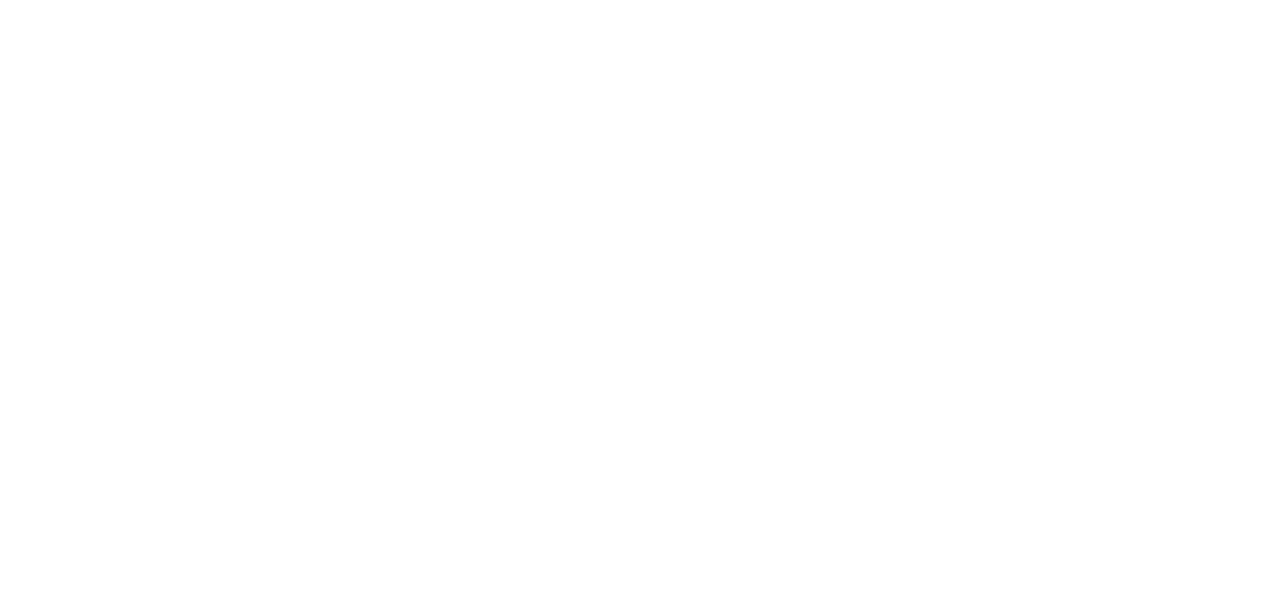
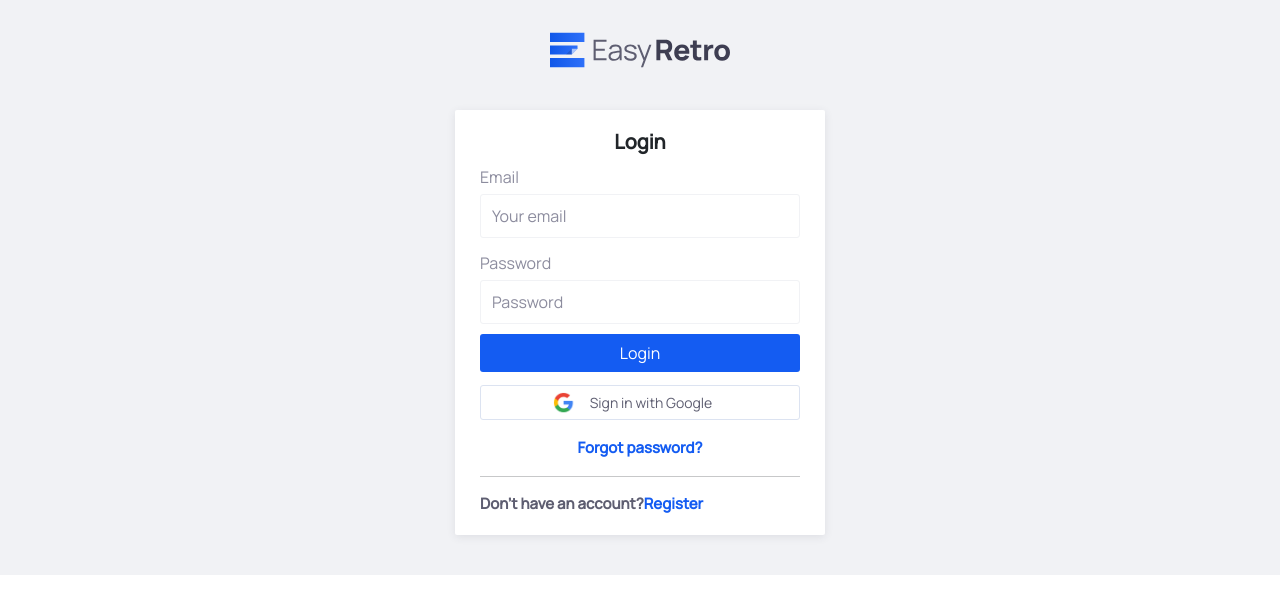
Before and after one commit to Amas9nine/solid-retro, a React (Create React App) app: page /login in a window 1280 px wide. Before the commit this address had no page. Shown: the top 614 px of the page. Built offline with nearby package versions, Linux system fonts and the light colour scheme.

Commit message:
feat: login page layout

```diff
--- a/package.json
+++ b/package.json
@@ -19,10 +19,12 @@
     "react": "^18.2.0",
     "react-bootstrap": "^2.4.0",
     "react-dom": "^18.2.0",
+    "react-google-recaptcha": "^2.1.0",
     "react-i18next": "^11.17.3",
     "react-redux": "^8.0.2",
     "react-router-dom": "^6.3.0",
     "react-scripts": "5.0.1",
+    "recaptcha": "^1.2.1",
     "sass": "^1.53.0",
     "web-vitals": "^2.1.0"
   },
--- a/public/locales/en/translation.json
+++ b/public/locales/en/translation.json
@@ -71,6 +71,17 @@
         "sign_in": "Sign in with Google",
         "account": "Already have an account?",
         "login": "Login"
+    },
+    "login":{
+        "login": "Login",
+        "email": "Email",
+        "placeholder_email": "Your email",
+        "password": "Password",
+        "login_btn": "Login",
+        "sign_in_btn": "Sign in with Google",
+        "forgot_password": "Forgot password?",
+        "account": "Don't have an account?",
+        "register": "Register"
     },
     "jumbotron": {
         "title": "Improve with Fun Sprint Retrospectives",
--- a/src/App.js
+++ b/src/App.js
@@ -4,6 +4,7 @@
 import RegisterPage from "./pages/registerPage/RegisterPage";
 import FeaturesPage from "./pages/FeaturesPage/FeaturesPage";
 import Aboutpage from "./pages/AboutPage/AboutPage";
+import LoginPage from "./pages/LoginPage/LoginPage";
 
 function App() {
   return (
@@ -13,6 +14,7 @@
         <Route path="/register" element={<RegisterPage />} />
         <Route path="/features" element={<FeaturesPage />} />
         <Route path="/about" element={<Aboutpage />} />
+        <Route path="/login" element={<LoginPage />} />
       </Routes>
     </BrowserRouter>
   );
--- /dev/null
+++ b/src/pages/LoginPage/LoginPage.jsx
@@ -0,0 +1,38 @@
+import css from "./LoginPage.module.scss";
+import { useTranslation } from "react-i18next";
+export default function LoginPage() {
+  const { t } = useTranslation();
+  return (
+    <form className={css.global}>
+      <img
+        className={css.easy_retro}
+        src="./images/registerPage/easy_retro_logo.svg"
+        alt="easy retro logo"
+      />
+      <div className={css.main}>
+        <h5>{t("login.login")}</h5>
+        <label>
+          {t("login.email")}
+          <input type="email" placeholder={t("login.placeholder_email")} />
+        </label>
+        <label>
+          {t("login.password")}
+          <input type="password" placeholder={t("login.password")} />
+        </label>
+        <button className={css.loginBtn}>{t("login.login_btn")}</button>
+        <button className={css.signInBtn}>
+          <img src="./images/registerPage/google_icon.png" alt="google icon" />
+          <span>{t("login.sign_in_btn")}</span>
+        </button>
+        <div className={css.forgot_password}>
+          <a href="">{t("login.forgot_password")}</a>
+        </div>
+        <hr />
+        <div className={css.register}>
+          <span>{t("login.account")}</span>
+          <a href=""> {t("login.register")}</a>
+        </div>
+      </div>
+    </form>
+  );
+}
--- /dev/null
+++ b/src/pages/LoginPage/LoginPage.module.scss
@@ -0,0 +1,129 @@
+.global {
+    width: 100%;
+    display: flex;
+    flex-direction: column;
+    justify-content: center;
+    align-items: center;
+    background-color: #f1f2f5;
+    padding-top: 30px;
+}
+
+.easy_retro {
+    width: 180px;
+    height: 40px;
+}
+
+.main {
+    width: 370px;
+    background-color: white;
+    height: fit-content;
+    padding: 20px 25px;
+    margin: 40px 0;
+    border-radius: 2px;
+    box-shadow: 0 2px 8px 0 rgb(62 62 82 / 10%);
+
+    h5 {
+        text-align: center;
+        font-weight: bold;
+    }
+
+    input {
+        width: 100%;
+        padding: 9px 5px;
+        border: 1px solid #f1f2f5;
+        margin-bottom: 10px;
+        outline: none;
+        border-radius: 3px;
+    }
+
+    input:hover {
+        border: 1px solid #8c8c9e;
+    }
+
+    label {
+        color: #8c8c9e;
+        margin: 3px 0 0 0;
+        width: 100%;
+
+        input {
+            margin-top: 5px;
+        }
+    }
+    ::placeholder {
+        padding-left: 6px;
+        color: #8c8c9e;
+    }
+}
+
+.loginBtn {
+    width: 100%;
+    background-color: #145cf2;
+    color: white;
+    border: none;
+    padding: 7px 15px;
+    margin-bottom: 5px;
+    font-size: 16px;
+    border-radius: 3px;
+    cursor: pointer;
+}
+
+.loginBtn:hover {
+    background-color: #00308f;
+}
+
+.signInBtn {
+    width: 100%;
+    box-sizing: border-box;
+    display: flex;
+    align-items: center;
+    justify-content: center;
+    border: 1px solid #dce3f1;
+    border-radius: 3px;
+    margin-top: 8px;
+    background-color: white;
+    padding: 0 15px;
+
+    img {
+        width: 22px;
+        height: 22px;
+    }
+
+    span {
+        border: none;
+        padding: 6px 15px;
+        cursor: pointer;
+        color: #5e5e71;
+        font-size: 14px;
+    }
+}
+
+.signInBtn:hover {
+    background-color: #dce3f1;
+
+    span:hover {
+        background-color: #dce3f1;
+    }
+}
+
+.forgot_password {
+    margin-top: 15px;
+    text-align: center;
+    a {
+        text-decoration: none;
+        font-weight: 700;
+        font-size: 15px;
+        color: #145cf2;
+        cursor: pointer;
+    }
+}
+.register {
+    color: #5e5e71;
+    font-weight: 700;
+    font-size: 15px;
+    text-align: center;
+    display: flex;
+    a {
+        text-decoration: none;
+        color: #145cf2;
+    }
+}
```
Also changed, not shown: public/locales/ru/translation.json (+11 -0 lines), 1 other file (tests, documents, lock files or other folders).
